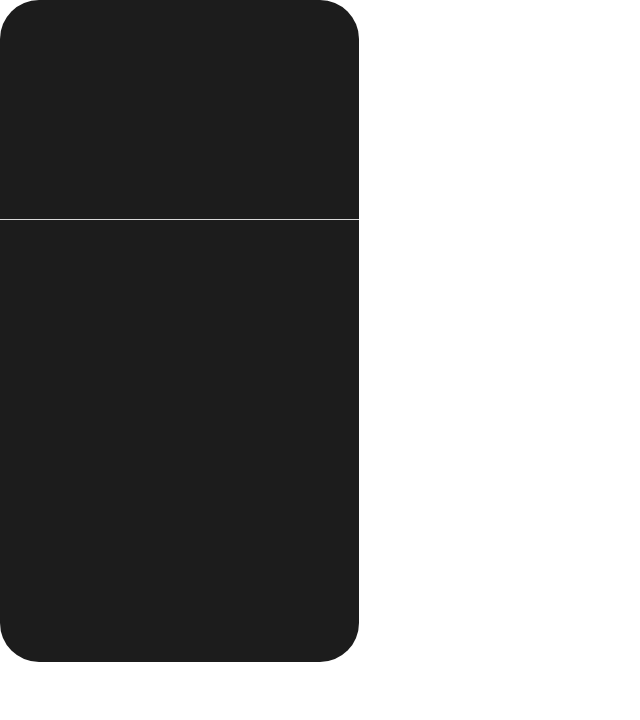
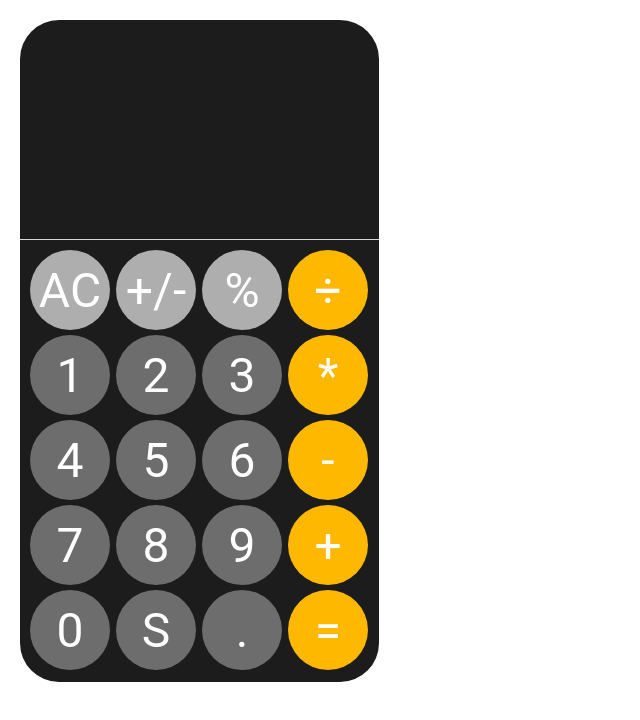
Before and after one commit to victorpobozhny/calculator, a React (Create React App) app: page / in a window 1280 px wide. Shown: the top 720 px of the page, without its empty margins (0-640 px from the left). Built offline with nearby package versions, Linux system fonts and the light colour scheme.

Commit message:
buttons, screen except logic

```diff
--- a/src/App.css
+++ b/src/App.css
@@ -12,6 +12,7 @@
     width: 359px;
     border-radius: 39px;
     background: #1C1C1C;
+    margin: 20px;
 }
 
 .screenWrapper {
@@ -20,8 +21,39 @@
     border-bottom: 1px solid #D9D9D9;
 }
 
+/* ------------------BUTTONS-----------------------*/
 .buttonsWrapper {
     width: 359px;
     height: 442px;
+    display: flex;
+    flex-direction: column;
+    flex-wrap: wrap;
+    padding: 5px 5px 5px 10px;
 
 }
+
+.btn {
+    width: 80px;
+    height: 80px;
+    color: #FFF;
+    font-family: Roboto;
+    font-size: 48px;
+    font-style: normal;
+    font-weight: 400;
+    line-height: normal;
+    border-radius: 50%;
+    background-color: #6D6D6D;
+    display: flex;
+    justify-content: center;
+    align-items: center;
+    margin-top: 5px;
+    cursor: pointer;
+}
+
+.btn.yellow {
+    background-color: #FFB800;
+}
+
+.btn.grey {
+    background-color: #AEAEAE;
+}
--- /dev/null
+++ b/src/Button.tsx
@@ -0,0 +1,11 @@
+import {CalculatorButtonType} from "./Buttons";
+
+
+
+export function Button(props: CalculatorButtonType) {
+    return (
+        <div className={'btn ' + props.className} key={props.id} id={props.id} >
+           {props.name}
+        </div>
+    )
+}
--- a/src/Buttons.tsx
+++ b/src/Buttons.tsx
@@ -1,9 +1,22 @@
-import {eventWrapper} from "@testing-library/user-event/dist/utils";
+import {findAllByDisplayValue} from "@testing-library/react";
+import {Button} from "./Button";
 
-export function Buttons () {
+type ButtonsPropsType = {
+    buttons: Array<CalculatorButtonType>
+}
+export type CalculatorButtonType = {
+    id: string
+    name: string
+    className: string
+}
+
+export function Buttons (props: ButtonsPropsType) {
+    const buttons = props.buttons.map(el=>{
+        return <Button id={el.id} className={el.className} name={el.name}/>
+    })
     return (
         <div className="buttonsWrapper">
-
+            {buttons}
         </div>
     )
 }
--- a/src/Calculator.tsx
+++ b/src/Calculator.tsx
@@ -1,14 +1,39 @@
 import {Screen} from "./Screen";
 import {Buttons} from "./Buttons";
+import {v1} from "uuid";
 
 
 
 export function Calculator() {
 
+    const CalculatorButtons = [
+        {id: v1(), name: 'AC', className: 'grey'},
+        {id: v1(), name: '1', className: 'dark-grey'},
+        {id: v1(), name: '4', className: 'dark-grey'},
+        {id: v1(), name: '7', className: 'dark-grey'},
+        {id: v1(), name: '0', className: 'dark-grey'},
+        {id: v1(), name: '+/-', className: 'grey'},
+        {id: v1(), name: '2', className: 'dark-grey'},
+        {id: v1(), name: '5', className: 'dark-grey'},
+        {id: v1(), name: '8', className: 'dark-grey'},
+        {id: v1(), name: 'S', className: 'dark-grey'},
+        {id: v1(), name: '%', className: 'grey'},
+        {id: v1(), name: '3', className: 'dark-grey'},
+        {id: v1(), name: '6', className: 'dark-grey'},
+        {id: v1(), name: '9', className: 'dark-grey'},
+        {id: v1(), name: '.', className: 'dark-grey'},
+        {id: v1(), name: '÷', className: 'yellow'},
+        {id: v1(), name: '*', className: 'yellow'},
+        {id: v1(), name: '-', className: 'yellow'},
+        {id: v1(), name: '+', className: 'yellow'},
+        {id: v1(), name: '=', className: 'yellow'},
+    ]
+
+
     return (
         <div className={'calculatorWrapper'}>
             <Screen/>
-            <Buttons/>
+            <Buttons buttons = {CalculatorButtons} />
         </div>
     )
 }
```
Also changed, not shown: package.json (+10 -10 lines), 1 other file (tests, documents, lock files or other folders).
